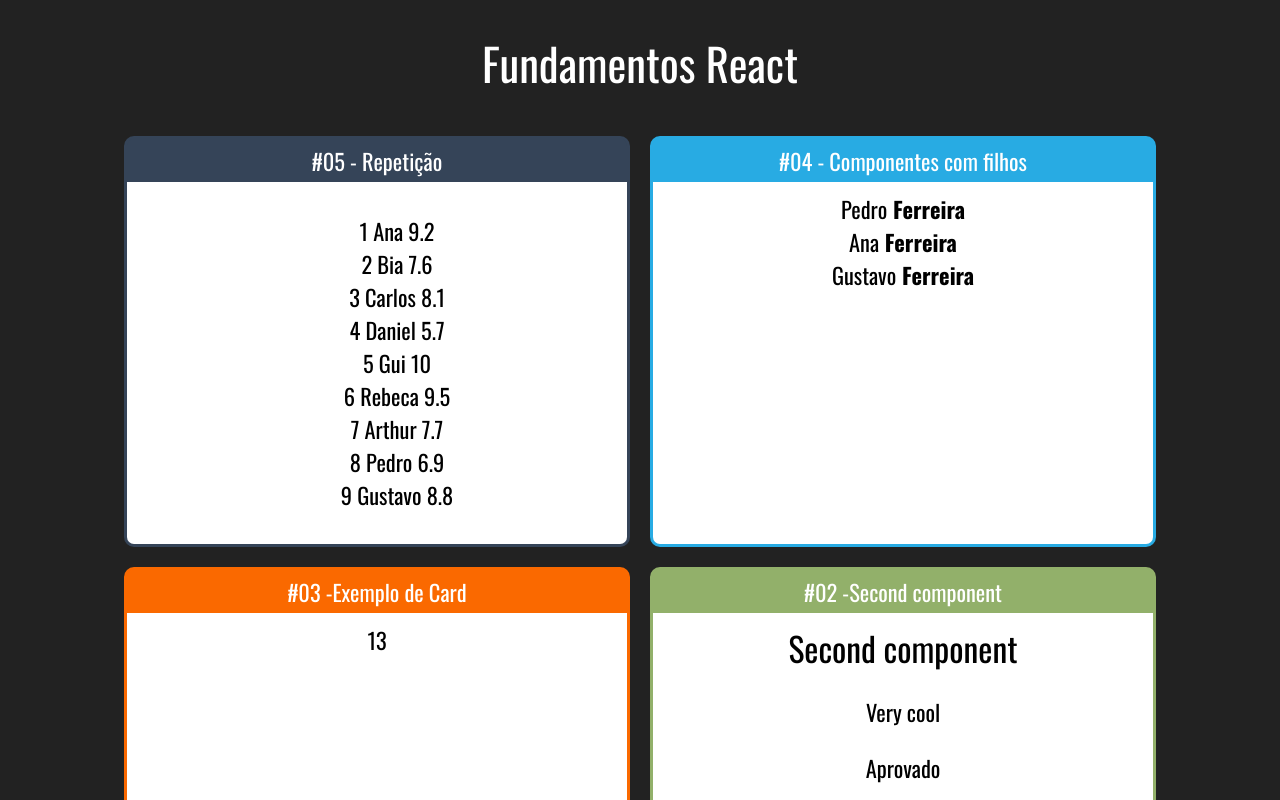
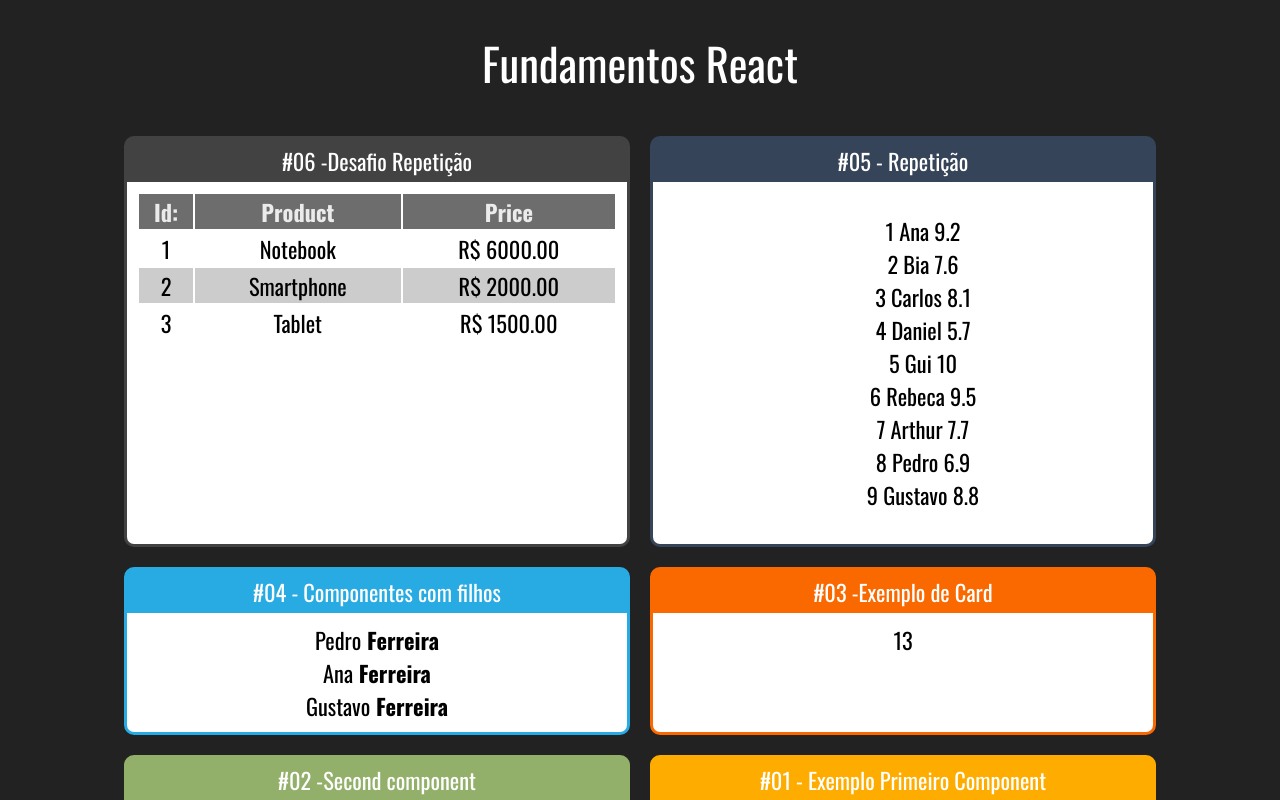
Before and after one commit to simonelopess/FundamentosReactUdemy, a React (Create React App) app: page / in a window 1280 px wide. Shown: the top 800 px of the page. Built offline with nearby package versions, Linux system fonts and the light colour scheme.

Commit message:
challengeTable

```diff
--- a/src/App.js
+++ b/src/App.js
@@ -5,7 +5,7 @@ import Card from './components/layout/Card';
 import Family from './components/basics/Family';
 import MemberFamily from './components/basics/MemberFamily';
 import StudentList from './components/repeat/studentList';
-
+import ProductList from './components/repeat/productsTable';
 
 import './App.css'
 const App = () => {
@@ -13,14 +13,17 @@ const App = () => {
     <div className="App">
       <h1>Fundamentos React</h1>
       <div className="Cards">
+        <Card titulo="#06 -Desafio Repetição" color="#424242">
+          <ProductList/>
+        </Card>
         <Card titulo="#05 - Repetição" color="#354458">
-          <StudentList/>
+          <StudentList />
         </Card>
         <Card titulo="#04 - Componentes com filhos" color="#28ABE3">
           <Family surname="Ferreira">
-            <MemberFamily name="Pedro"/>
+            <MemberFamily name="Pedro" />
             <MemberFamily name="Ana" />
-            <MemberFamily name="Gustavo"/>
+            <MemberFamily name="Gustavo" />
           </Family>
         </Card>
         <Card titulo="#03 -Exemplo de Card" color="#FA6900">
--- /dev/null
+++ b/src/components/repeat/challengeProduct.css
@@ -0,0 +1,12 @@
+.challengeProduct table {
+  width: 100%;
+}
+
+.challengeProduct th {
+  background-color: rgb(109, 109, 109);
+  color: rgb(236, 235, 235);
+}
+
+.Par {
+  background-color: #ccc;
+}
--- /dev/null
+++ b/src/components/repeat/productsTable.js
@@ -0,0 +1,33 @@
+import products from '../../data/products';
+
+const Products = () => {
+
+  const product = products.map((product, i) => {
+    return (
+      <tr key={product.id} className={i % 2 ==0 ? '' : 'Par'}>
+        <td>{product.id}</td>
+        <td>{product.name}</td>
+        <td>R$ {product.price.toFixed(2)}</td>
+      </tr>
+    )
+  })
+
+  return (
+    <div className="challengeProduct">
+      <table>
+        <thead>
+          <tr>
+            <th>Id:</th>
+            <th>Product</th>
+            <th>Price</th>
+          </tr>
+        </thead>
+        <tbody>
+          {product}
+        </tbody>
+      </table>
+    </div>
+  )
+}
+
+export default Products;
--- a/src/components/repeat/studentList.js
+++ b/src/components/repeat/studentList.js
@@ -1,5 +1,5 @@
 import students from '../../data/student';
-
+import './challengeProduct.css';
 
 const studentList =(props)=>{
 
--- /dev/null
+++ b/src/data/products.js
@@ -0,0 +1,5 @@
+export default [
+  {id: 1, name: 'Notebook', price: 6000},
+  {id: 2, name: 'Smartphone', price: 2000},
+  {id: 3, name: 'Tablet', price: 1500},
+]
```
Also changed, not shown: 1 other file (tests, documents, lock files or other folders).
